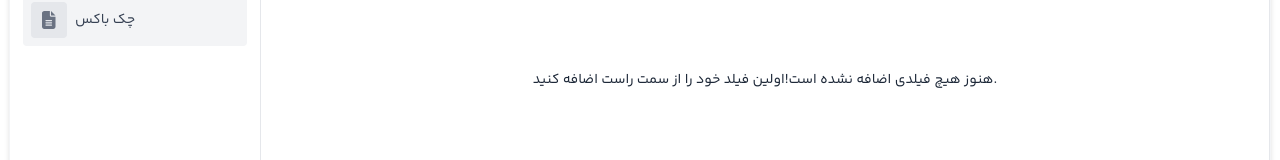
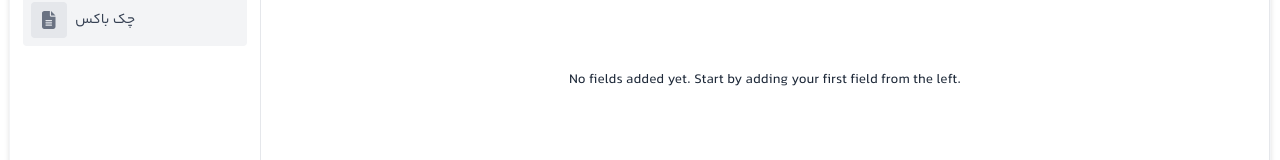
Before and after one commit to mandanaD/form-builder, a React (Vite) app: page / in a window 1280 px wide. Shown: the part 316-476 px from the top of the page. Built offline with nearby package versions, Linux system fonts and the light colour scheme.

Commit message:
fix: translate chosen preview text content to English

```diff
--- a/src/Components/ChosenPreview.tsx
+++ b/src/Components/ChosenPreview.tsx
@@ -68,7 +68,7 @@ const ChosenPreview = ({
                         >
                             <label
                                 className="text-sm font-medium mb-1 text-[13px] w-fit flex justify-between items-center">
-                                {field.label || "(بدون عنوان)"}
+                                {field.label || "(No Label)"}
                                 {field.required && <sup className="text-red-600 px-0.5">*</sup>}
                             </label>
                             {renderField(field)}
@@ -83,7 +83,7 @@ const ChosenPreview = ({
                     ))
                 ) : (
                     <div className={"sm:text-sm text-xs text-center text-gray-800 "}>
-                        هنوز هیچ فیلدی اضافه نشده است!اولین فیلد خود را از سمت راست اضافه کنید.
+                        No fields added yet. Start by adding your first field from the left.
                     </div>
                 )
             }
```
